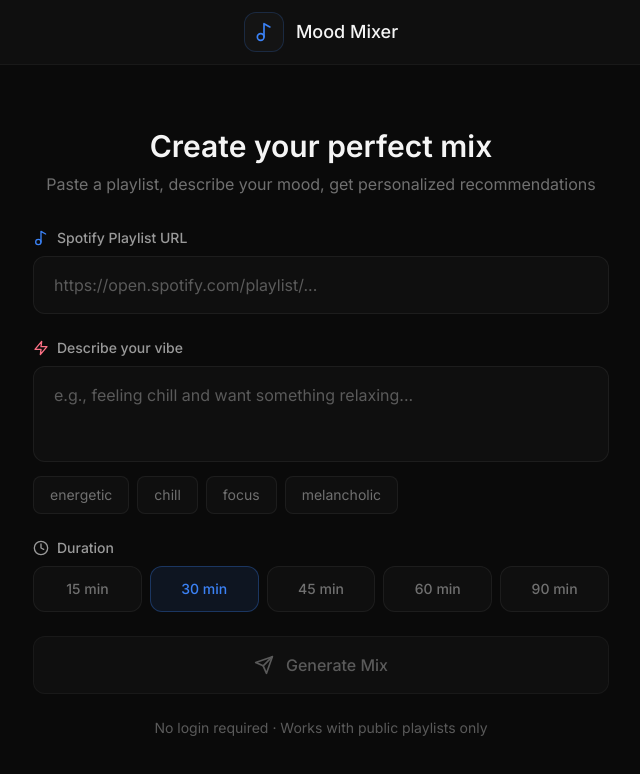
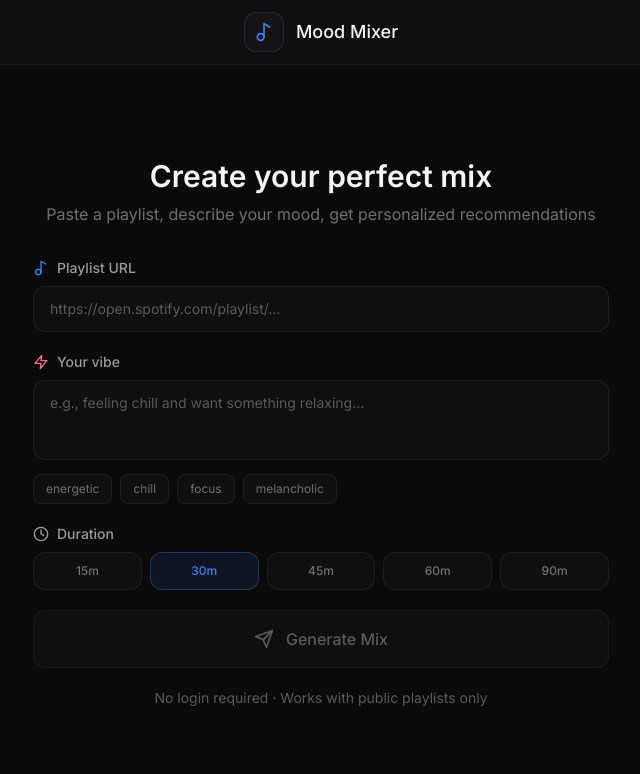
Before and after one commit to prasad-gade05/playlist_song_recommender, a React (Vite) app in the folder frontend/: page / in a window 1280 px wide. Shown: the top 774 px of the page, without its empty margins (319-959 px from the left). Built offline with nearby package versions, Linux system fonts and the light colour scheme.

Commit message:
ui ready

```diff
--- a/frontend/src/App.jsx
+++ b/frontend/src/App.jsx
@@ -24,6 +24,7 @@ export default function App() {
     if (!moodInput.trim()) return setError('Please describe your mood')
 
     setLoading(true)
+    setShowResults(true)
     setError('')
 
     try {
@@ -40,9 +41,9 @@ export default function App() {
       })
 
       setSession(response.data)
-      setShowResults(true)
     } catch (err) {
       setError(err.response?.data?.error || 'Failed to generate mix')
+      setShowResults(false)
     } finally {
       setLoading(false)
       setLoadingStatus('')
@@ -91,47 +92,59 @@ export default function App() {
         </div>
       </header>
 
-      {/* Main Content */}
-      <main className="flex-1 overflow-hidden">
-        {/* Input Form */}
-        {!showResults && !loading && (
-          <div className="h-full flex items-center justify-center p-6">
-            <form onSubmit={handleGenerateMix} className="w-full max-w-xl space-y-6">
+      {/* Main Content - Split View */}
+      <main className="flex-1 overflow-hidden flex">
+        {/* Input Panel */}
+        <div
+          className={`transition-all duration-700 ease-in-out flex-shrink-0 overflow-hidden ${
+            showResults
+              ? 'w-[400px] border-r border-[#404040]/20'
+              : 'w-full'
+          }`}
+        >
+          <div className={`h-full flex items-center transition-all duration-700 ease-in-out ${
+            showResults ? 'justify-start px-6' : 'justify-center p-6'
+          }`}>
+            <form onSubmit={handleGenerateMix} className={`space-y-5 transition-all duration-700 ease-in-out ${
+              showResults ? 'w-full max-w-none' : 'w-full max-w-xl'
+            }`}>
+              {!showResults && (
                 <div className="text-center mb-8">
                   <h1 className="text-3xl font-semibold text-[#f5f5f5] mb-2">Create your perfect mix</h1>
                   <p className="text-[#707070] text-base">Paste a playlist, describe your mood, get personalized recommendations</p>
                 </div>
+              )}
 
               <div className="space-y-2">
                 <label className="text-[#9a9a9a] text-sm font-medium flex items-center gap-2">
-                  <Music2 className="w-4 h-4 text-[#3b82f6]" /> Spotify Playlist URL
+                  <Music2 className="w-4 h-4 text-[#3b82f6]" /> Playlist URL
                 </label>
                 <input
                   type="text"
                   value={playlistUrl}
                   onChange={(e) => setPlaylistUrl(e.target.value)}
                   placeholder="https://open.spotify.com/playlist/..."
-                  className="w-full rounded-xl px-5 py-4 text-base bg-[#0f0f0f] border border-[#404040]/30 text-[#f5f5f5] placeholder-[#5a5a5a] focus:border-[#3b82f6]/50 focus:outline-none transition-colors"
+                  className="w-full rounded-xl px-4 py-3 text-sm bg-[#0f0f0f] border border-[#404040]/30 text-[#f5f5f5] placeholder-[#5a5a5a] focus:border-[#3b82f6]/50 focus:outline-none transition-colors"
                 />
               </div>
 
               <div className="space-y-2">
                 <label className="text-[#9a9a9a] text-sm font-medium flex items-center gap-2">
-                  <Zap className="w-4 h-4 text-[#FB7185]" /> Describe your vibe
+                  <Zap className="w-4 h-4 text-[#FB7185]" /> Your vibe
                 </label>
                 <textarea
                   value={moodInput}
                   onChange={(e) => setMoodInput(e.target.value)}
                   placeholder="e.g., feeling chill and want something relaxing..."
-                  className="w-full rounded-xl px-5 py-4 text-base bg-[#0f0f0f] border border-[#404040]/30 text-[#f5f5f5] placeholder-[#5a5a5a] focus:border-[#FB7185]/50 focus:outline-none resize-none h-24 transition-colors"
+                  className="w-full rounded-xl px-4 py-3 text-sm bg-[#0f0f0f] border border-[#404040]/30 text-[#f5f5f5] placeholder-[#5a5a5a] focus:border-[#FB7185]/50 focus:outline-none resize-none h-20 transition-colors"
                 />
-                <div className="flex gap-2 mt-3">
+                <div className="flex flex-wrap gap-2 mt-2">
                   {['energetic', 'chill', 'focus', 'melancholic'].map((mood) => (
                     <button
                       key={mood}
                       type="button"
                       onClick={() => setMoodInput(mood)}
-                      className={`text-sm px-4 py-2 rounded-lg border transition-colors ${moodInput === mood ? 'bg-[#FB7185]/10 border-[#FB7185]/30 text-[#FB7185]' : 'bg-[#0f0f0f] border-[#404040]/30 text-[#707070] hover:text-[#9a9a9a] hover:border-[#707070]/50'}`}
+                      className={`text-xs px-3 py-1.5 rounded-lg border transition-colors ${moodInput === mood ? 'bg-[#FB7185]/10 border-[#FB7185]/30 text-[#FB7185]' : 'bg-[#0f0f0f] border-[#404040]/30 text-[#707070] hover:text-[#9a9a9a] hover:border-[#707070]/50'}`}
                     >
                       {mood}
                     </button>
@@ -149,9 +162,9 @@ export default function App() {
                       key={d}
                       type="button"
                       onClick={() => setDuration(d)}
-                      className={`flex-1 py-3 rounded-xl text-sm font-medium transition-colors ${duration === d ? 'bg-[#3b82f6]/10 text-[#3b82f6] border border-[#3b82f6]/30' : 'bg-[#0f0f0f] text-[#707070] border border-[#404040]/30 hover:text-[#9a9a9a] hover:border-[#707070]/50'}`}
+                      className={`flex-1 py-2.5 rounded-xl text-xs font-medium transition-colors ${duration === d ? 'bg-[#3b82f6]/10 text-[#3b82f6] border border-[#3b82f6]/30' : 'bg-[#0f0f0f] text-[#707070] border border-[#404040]/30 hover:text-[#9a9a9a] hover:border-[#707070]/50'}`}
                     >
-                      {d} min
+                      {d}m
                     </button>
                   ))}
                 </div>
@@ -165,18 +178,36 @@ export default function App() {
 
               <button
                 type="submit"
-                disabled={!playlistUrl.trim() || !moodInput.trim()}
+                disabled={!playlistUrl.trim() || !moodInput.trim() || loading}
                 className="w-full bg-[#3b82f6]/10 hover:bg-[#3b82f6]/20 disabled:bg-[#0f0f0f] disabled:text-[#5a5a5a] text-[#3b82f6] disabled:border-[#404040]/20 font-medium py-4 rounded-xl flex items-center justify-center gap-3 text-base border border-[#3b82f6]/30 hover:border-[#3b82f6]/50 transition-colors"
               >
-                <Send className="w-5 h-5" /> Generate Mix
+                {loading ? (
+                  <>
+                    <Loader2 className="w-5 h-5 animate-spin" /> Generating...
+                  </>
+                ) : (
+                  <>
+                    <Send className="w-5 h-5" /> {showResults ? 'Regenerate Mix' : 'Generate Mix'}
+                  </>
+                )}
               </button>
 
+              {!showResults && (
                 <p className="text-center text-[#5a5a5a] text-sm">No login required · Works with public playlists only</p>
+              )}
             </form>
           </div>
-        )}
+        </div>
 
-        {/* Loading */}
+        {/* Results Panel */}
+        <div
+          className={`transition-all duration-700 ease-in-out overflow-hidden ${
+            showResults ? 'flex-1 opacity-100' : 'w-0 opacity-0'
+          }`}
+        >
+          {showResults && (
+            <div className="h-full flex flex-col p-4">
+              {/* Loading State */}
               {loading && (
                 <div className="h-full flex flex-col items-center justify-center">
                   <Loader2 className="w-12 h-12 text-[#3b82f6] animate-spin mb-4" />
@@ -184,11 +215,11 @@ export default function App() {
                 </div>
               )}
 
-        {/* Results */}
-        {showResults && session && (
-          <div className="h-full flex flex-col p-4 max-w-4xl mx-auto">
+              {/* Results Content */}
+              {!loading && session && (
+                <>
                   {/* Stats Row */}
-            <div className="flex-shrink-0 flex items-center justify-between mb-3 px-1">
+                  <div className="flex-shrink-0 flex items-center justify-between mb-4 px-1">
                     <div className="flex items-center gap-5 text-sm">
                       <span className="flex items-center gap-2 text-[#707070]">
                         <ListMusic className="w-4 h-4 text-[#3b82f6]" />
@@ -238,8 +269,11 @@ export default function App() {
                       </div>
                     ))}
                   </div>
+                </>
+              )}
             </div>
           )}
+        </div>
       </main>
     </div>
   )
```
Lines whose indentation alone changed are shown as unchanged.
